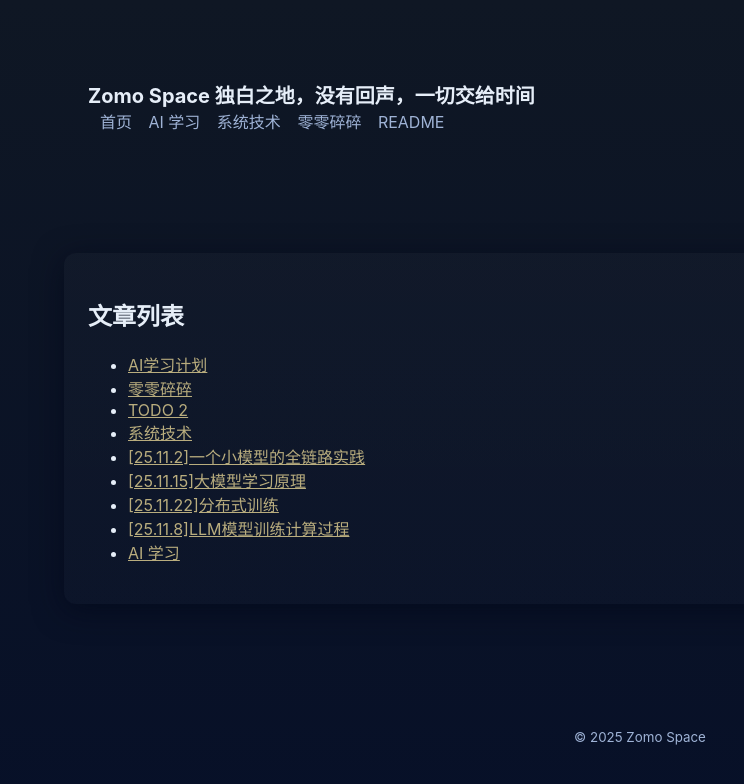
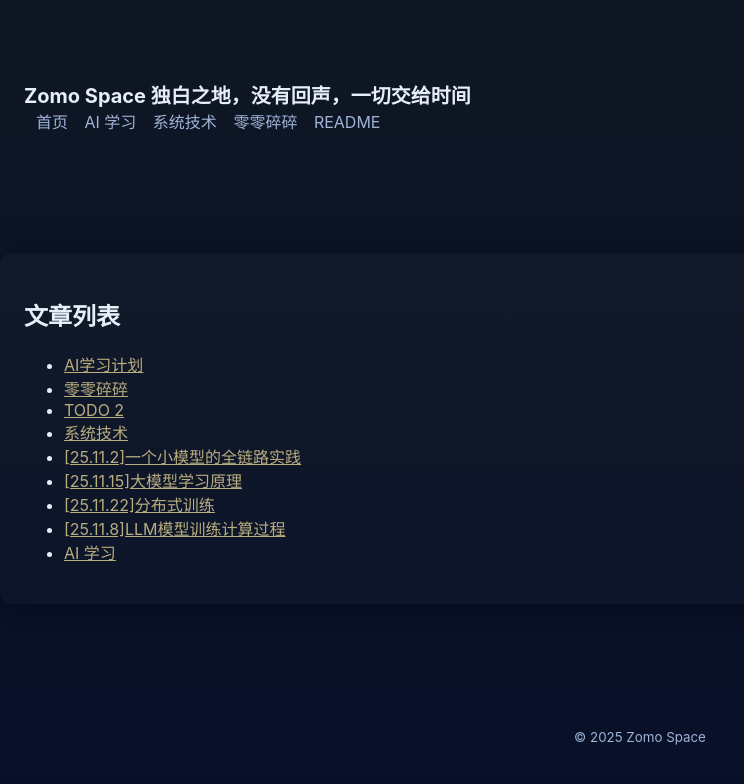
Before and after one commit to zomo-space/The-Monologue-Lab, a Jekyll site: the page built from index.html, in a window 1280 px wide. Shown: the top 784 px of the page, without its empty margins (0-744 px from the left). Built offline with Jekyll 4.4.1, drawn with Linux system fonts in a browser that asks for light colours.

Commit message:
宽度增加

```diff
--- a/assets/css/main.css
+++ b/assets/css/main.css
@@ -3,7 +3,7 @@
   --accent:#60a5fa;
   --text:#e6eef8;
   --muted:#9fb3d6;
-  --container-width:1200px;
+  --container-width:1600px;
 }
 *{box-sizing:border-box}
 body{
@@ -17,7 +17,7 @@
   max-width:var(--container-width);
   margin:40px auto;
   padding:24px;
-  width:90vw; /* 新增，让宽度更自适应 */
+  width:100vw; /* 新增，让宽度更自适应 */
 }
 .site-header{background:transparent;padding:16px 0}
 .brand{font-weight:700;color:var(--text);text-decoration:none;font-size:1.25rem;margin-right:16px}
```
